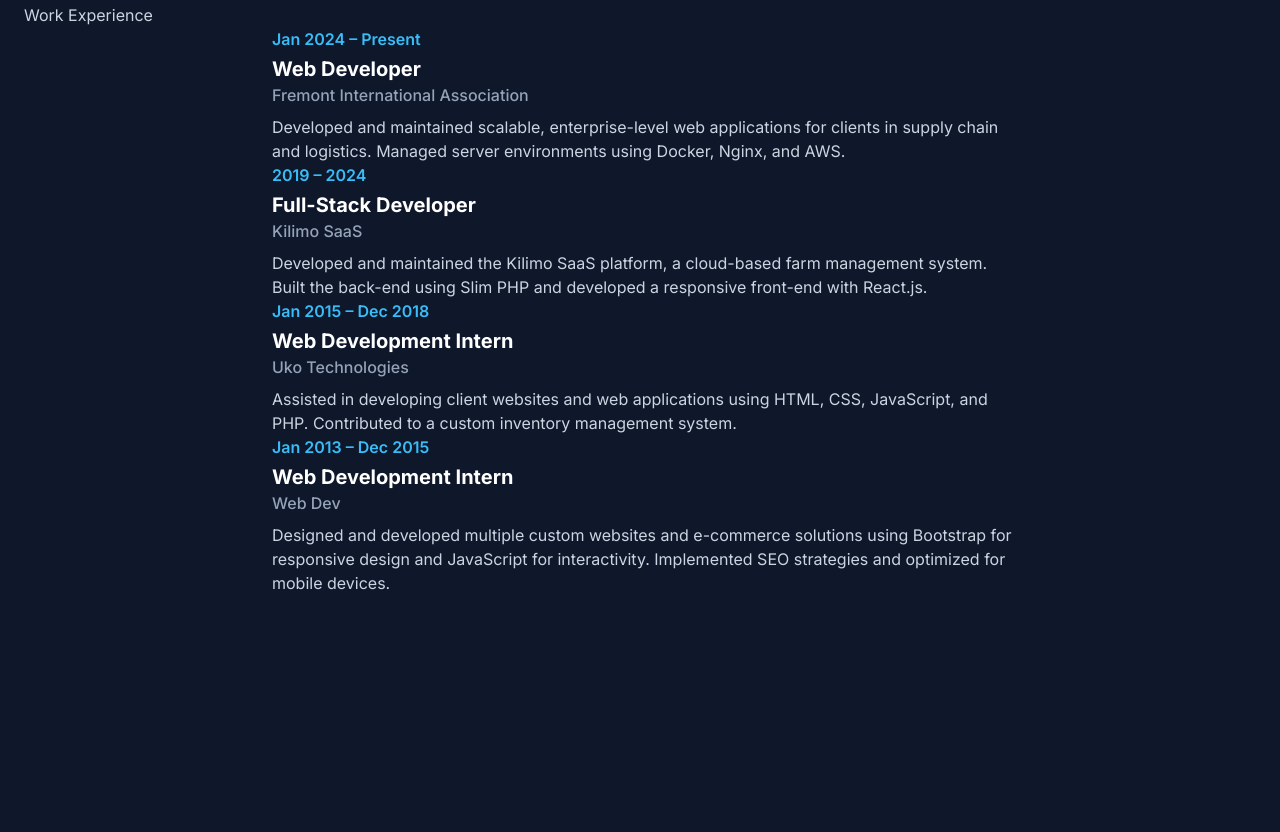
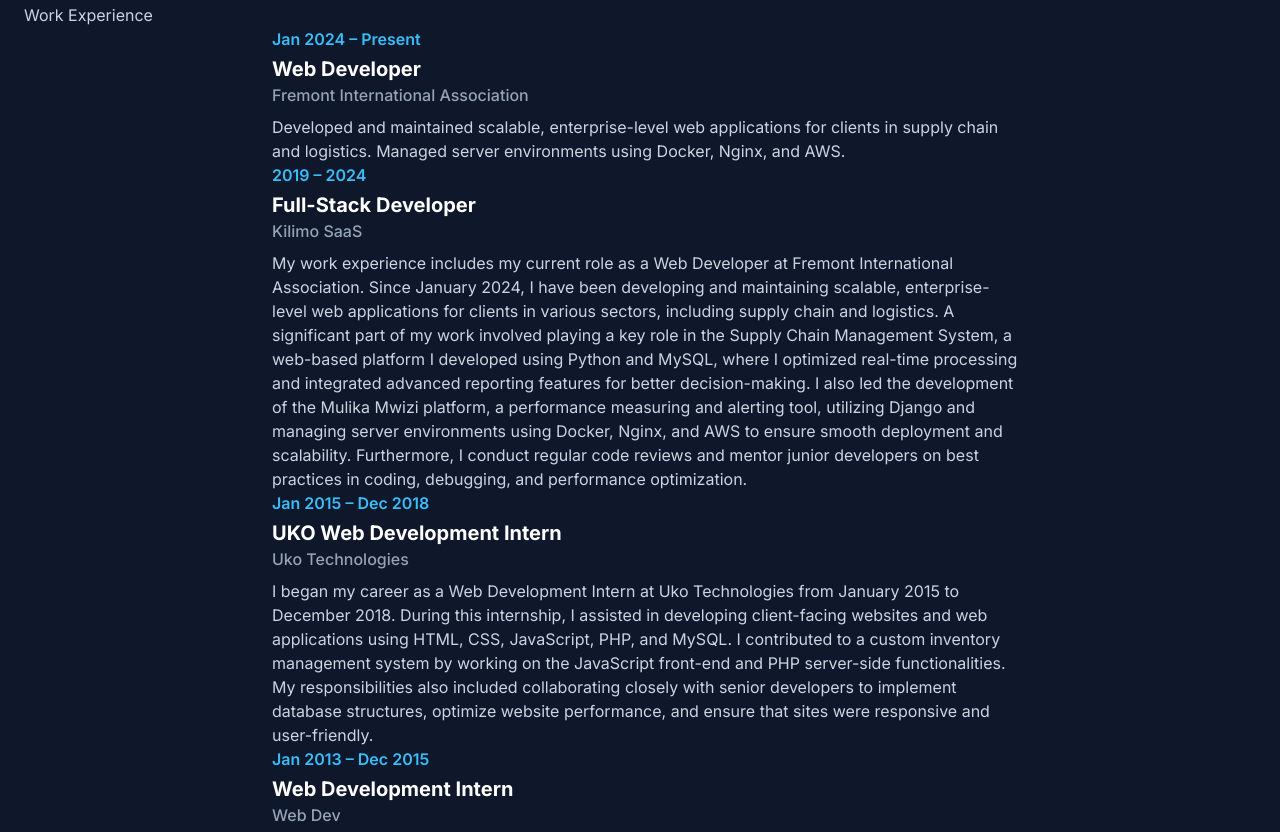
Before and after one commit to larmeck/larmeck.github.io, a plain HTML site: page index.html in a window 1280 px wide. Shown: the part 1669-2501 px from the top of the page. Drawn offline with nearby package versions, Linux system fonts and the light colour scheme.

Commit message:
enhanced 5

```diff
--- a/index.html
+++ b/index.html
@@ -194,7 +194,7 @@
                                 <p class="text-sky-400 font-semibold">2019 – 2024</p>
                                 <h3 class="text-xl font-bold text-white mt-1">Full-Stack Developer</h3>
                                 <p class="text-slate-400 font-medium">Kilimo SaaS</p>
-                                <p class="mt-2 text-slate-300">Developed and maintained the Kilimo SaaS platform, a cloud-based farm management system. Built the back-end using Slim PHP and developed a responsive front-end with React.js.</p>
+                                <p class="mt-2 text-slate-300"> My work experience includes my current role as a Web Developer at Fremont International Association. Since January 2024, I have been developing and maintaining scalable, enterprise-level web applications for clients in various sectors, including supply chain and logistics. A significant part of my work involved playing a key role in the Supply Chain Management System, a web-based platform I developed using Python and MySQL, where I optimized real-time processing and integrated advanced reporting features for better decision-making. I also led the development of the Mulika Mwizi platform, a performance measuring and alerting tool, utilizing Django and managing server environments using Docker, Nginx, and AWS to ensure smooth deployment and scalability. Furthermore, I conduct regular code reviews and mentor junior developers on best practices in coding, debugging, and performance optimization.</p>
                             </div>
                         </div>
 
@@ -203,9 +203,9 @@
                             <div class="timeline-marker"></div>
                             <div class="ml-4">
                                 <p class="text-sky-400 font-semibold">Jan 2015 – Dec 2018</p>
-                                <h3 class="text-xl font-bold text-white mt-1">Web Development Intern</h3>
+                                <h3 class="text-xl font-bold text-white mt-1">UKO Web Development Intern</h3>
                                 <p class="text-slate-400 font-medium">Uko Technologies</p>
-                                <p class="mt-2 text-slate-300">Assisted in developing client websites and web applications using HTML, CSS, JavaScript, and PHP. Contributed to a custom inventory management system.</p>
+                                <p class="mt-2 text-slate-300">I began my career as a Web Development Intern at Uko Technologies from January 2015 to December 2018. During this internship, I assisted in developing client-facing websites and web applications using HTML, CSS, JavaScript, PHP, and MySQL. I contributed to a custom inventory management system by working on the JavaScript front-end and PHP server-side functionalities. My responsibilities also included collaborating closely with senior developers to implement database structures, optimize website performance, and ensure that sites were responsive and user-friendly.</p>
                             </div>
                         </div>
 
```
